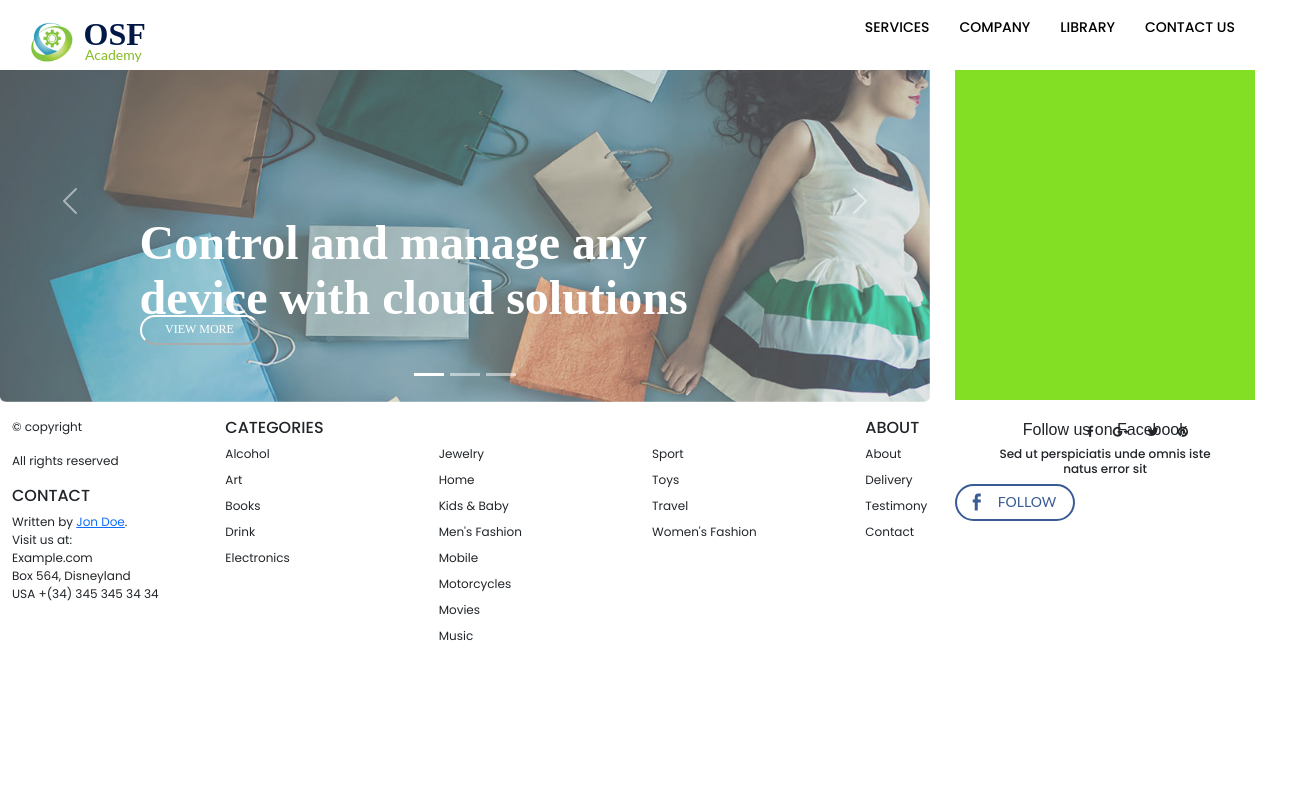
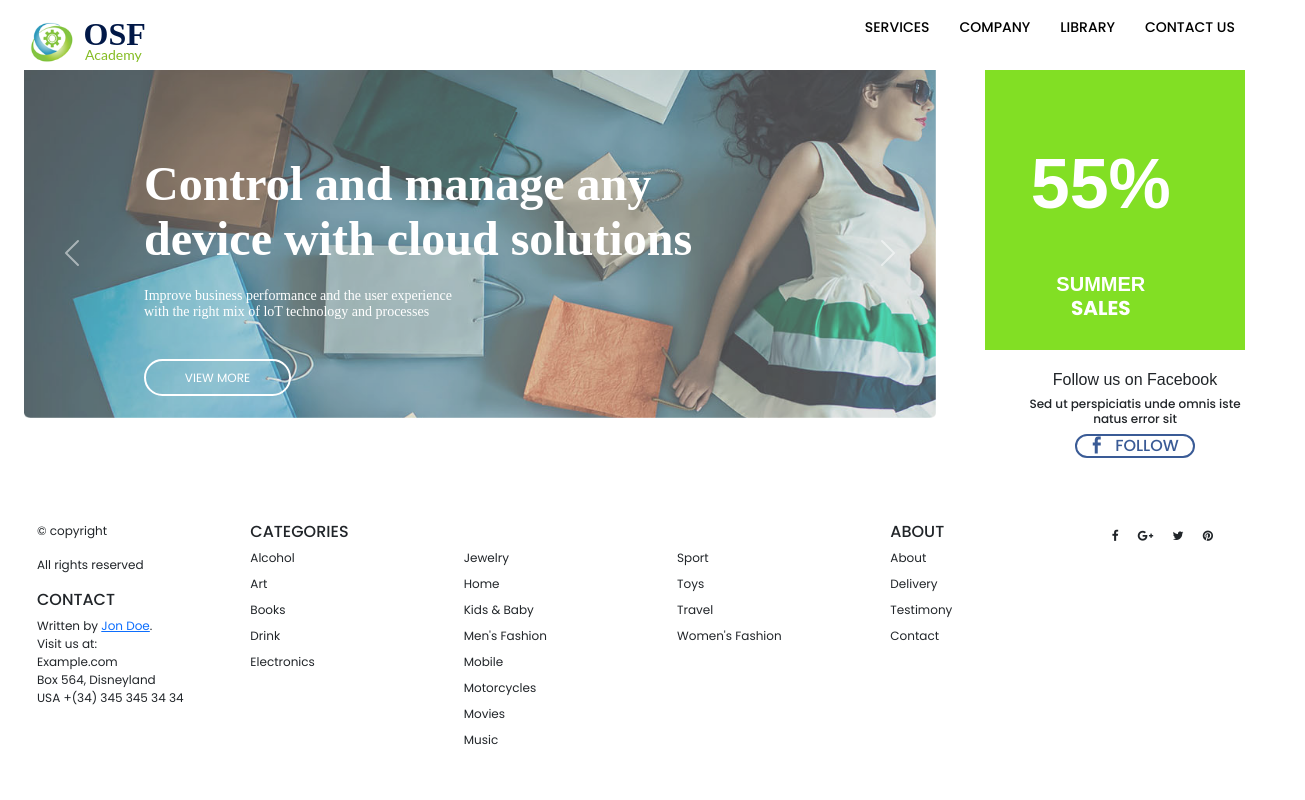
Before and after one commit to mchunguzii/OSF-ACADEMY, a plain HTML site: page index.html in a window 1280 px wide. Shown: the whole page, 1305 px wide, since content can reach past the window. Drawn offline with nearby package versions, Linux system fonts and the light colour scheme.

Commit message:
carousel and titles added

```diff
--- a/index.html
+++ b/index.html
@@ -6,7 +6,6 @@
     <title>OSF Digital</title>
     <link rel="stylesheet" href="style.css">
     <link rel="stylesheet" href="https://cdnjs.cloudflare.com/ajax/libs/font-awesome/4.7.0/css/font-awesome.min.css">
-    <!-- CSS only -->
 <link href="https://cdn.jsdelivr.net/npm/bootstrap@5.2.0-beta1/dist/css/bootstrap.min.css" rel="stylesheet" integrity="sha384-0evHe/X+R7YkIZDRvuzKMRqM+OrBnVFBL6DOitfPri4tjfHxaWutUpFmBp4vmVor" crossorigin="anonymous">
 </head>
 <body>
@@ -98,24 +97,24 @@
         <div class="carousel-item active">
           <img src="Photos/Layer_3.png" class="d-block w-100" alt="osf digital">
           <div class="carousel-caption d-none d-md-block">
-            <h2 class="position1">Control and manage any device with cloud solutions</h2>
-            <p class="position2"Improve business performance and the user experience with the right mix of loT technology and processes</p>
+            <h2>Control and manage any device with cloud solutions</h2>
+            <p>Improve business performance and the user experience with the right mix of loT technology and processes</p>
             <button type="button" class="view-more">VIEW MORE</button>
           </div>
         </div>
         <div class="carousel-item">
           <img src="Photos/Layer_4.png" class="d-block w-100" alt="osf digital">
           <div class="carousel-caption d-none d-md-block">
-            <h2 class="position3">Control and manage any device with cloud solutions</h2>
-            <p class="position4"Improve business performance and the user experience with the right mix of loT technology and processes</p>
+            <h2>Control and manage any device with cloud solutions</h2>
+            <p>Improve business performance and the user experience with the right mix of loT technology and processes</p>
             <button type="button" class="view-more">VIEW MORE</button>
           </div>
         </div>
         <div class="carousel-item">
           <img src="Photos/Layer_5.png" class="d-block w-100" alt="osf digital">
           <div class="carousel-caption d-none d-md-block">
-            <h2 class="position5">Control and manage any device with cloud solutions</h2>
-            <p class="position6">Improve business performance and the user experience with the right mix of loT technology and processes</p>
+            <h2>Control and manage any device with cloud solutions</h2>
+            <p>Improve business performance and the user experience with the right mix of loT technology and processes</p>
             <button type="button" class="view-more">VIEW MORE</button>
           </div>
         </div>
@@ -130,13 +129,14 @@
       </button>
     </div>
     <div class='sales'>
-      <img src="Photos/lime green.png" alt="sales" class="palm">
-       <div class="palm">
+      <img src="Photos/lime green.png" alt="sales" class="lime">
+      <h1 class="rate">55%</h1>
+      <h6 class="season">SUMMER <span>SALES</span></h6>
+      <div class="palm">
         <h1 class="faceb">Follow us on Facebook</h1>
         <h3 class="faceB"> Sed  ut perspiciatis unde omnis iste <span class="line-2">natus error sit</span></h3>
-        <button type="button" class="back"><img src="photos/f.png" alt="facebook" class="f">FOLLOW</button>
+        <button type="button" class="back"><img src="photos/f.png" alt="facebook" class="f"><h6><a href="https://www.facebook.com/OSFDigital/"></a>FOLLOW</h6></button>
        </div>
-      </div>
     </div>
   </div>
 <div class="footer">
--- a/style.css
+++ b/style.css
@@ -1,5 +1,7 @@
 @import url('https://fonts.googleapis.com/css2?family=Poppins:wght@200;300;400;500;600;700&display=swap');
-
+html{
+  height: 100%;
+}
 *{
   margin: 0;
   padding: 0;
@@ -341,22 +343,28 @@ nav input{
   bottom: 0;
   width: 100%;
   font-size: 12px;
+  min-height: 10vh;
+  margin-left: 25px;
 }
 .slides{
   display: grid;
   grid-template-columns: 3fr 1fr;
+  width: 100vw;
 }
 .sales{
   display: grid;
-  grid-template-rows: 3fr 1fr;
-  padding: 25px;
+  grid-template-rows: 3fr 2fr;
   padding-top: 0px;
   height: 350px;
   padding: 0 25px;
+  width: 10vw;
+}
+.lime{
+  height: 350px;
+  width: 260px;
 }
 .palm{
-  height: 400px;
-  width: 300px;
+  align-content: center;
 }
 .faceb{
   font-family: Arial, Helvetica, sans-serif;
@@ -376,7 +384,7 @@ nav input{
 
 .back {
   width: 120px;
-  height: 37px;
+  height: 24px;
   border: 2px solid #3a5b96;
   background-color: #ffffff;
   border-radius: 25px;
@@ -390,21 +398,43 @@ nav input{
   text-align: center;
   text-transform: uppercase;
   padding-left: 15px;
+  margin-left: 90px;
 }
 /* Style for "f" */
-.f {
+.f{
   width: 9px;
   height: 18px;
   background-color: #ffffff;
-  padding: 0px;
   float: left;
+  margin-bottom: 0;
 }
 .follow {
-  font-style: normal;
+  font-style:normal;
   letter-spacing: normal;
-  line-height: normal;
+  text-decoration:none;
+  font-family:Arial, Helvetica, sans-serif;
 }
-.position1 {
+.view-more{
+  border-radius: 25px;
+  background-color: inherit;
+  color: white;
+  font-size: 12px;
+  width: 120px;
+  height: 30px;
+  border-color: #FFFFFF;
+}
+.carousel-caption{
+  height: 350px;
+  width: 700px;
+}
+
+.carousel-item {
+  width: 1171px;
+  height: 506px;
+  padding: 24px;
+}
+/*first slider*/
+.carousel-caption h2{
   width: 559px;
   height: 92px;
   color: #ffffff;
@@ -415,14 +445,15 @@ nav input{
   letter-spacing: normal;
   line-height: normal;
   text-align: left;
+  margin-bottom: 40px;
 }
-.position1 {
+.carousel-caption h2 {
   font-style: normal;
   letter-spacing: normal;
   line-height: normal;
 }
 
-.position2 {
+.carousel-caption p {
   width: 336px;
   height: 31px;
   color: #ffffff;
@@ -433,9 +464,10 @@ nav input{
   letter-spacing: normal;
   line-height: normal;
   text-align: left;
+  margin-bottom: 40px;
 }
 
-.position2 {
+.carousel-caption p {
   font-family: Lato;
   font-weight: 400;
   font-style: normal;
@@ -443,19 +475,163 @@ nav input{
   line-height: normal;
 }
 
-.position2 {
+.carousel-caption p {
   font-family: "Myriad Pro - Regular";
   font-weight: 400;
   font-style: normal;
   letter-spacing: normal;
   line-height: normal;
 }
-.view-more{
-  border-radius: 25px;
+
+.carousel-caption button {
+  width: 147px;
+  height: 37px;
+  border: 2px solid #ffffff;
   background-color: inherit;
   color: white;
-  font-size: 12px;
-  width: 120px;
-  height: 30px;
-  border-color: #FFFFFF;
+  display: block;
 }
+
+/*second slider*/
+
+.carousel-capt h2{
+  width: 559px;
+  height: 92px;
+  color: #ffffff;
+  font-family: "Myriad Pro";
+  font-size: 48px;
+  font-weight: 700;
+  font-style: normal;
+  letter-spacing: normal;
+  line-height: normal;
+  text-align: center;
+  margin-bottom: 40px;
+}
+.carousel-capt h2 {
+  font-style: normal;
+  letter-spacing: normal;
+  line-height: normal;
+}
+
+.carousel-capt p {
+  width: 336px;
+  height: 31px;
+  color: #ffffff;
+  font-family: "Myriad Pro";
+  font-size: 14px;
+  font-weight: 400;
+  font-style: normal;
+  letter-spacing: normal;
+  line-height: normal;
+  text-align: center;
+  margin-bottom: 40px;
+}
+
+.carousel-capt p {
+  font-family: Lato;
+  font-weight: 400;
+  font-style: normal;
+  letter-spacing: normal;
+  line-height: normal;
+}
+
+.carousel-capt p {
+  font-family: "Myriad Pro - Regular";
+  font-weight: 400;
+  font-style: normal;
+  letter-spacing: normal;
+  line-height: normal;
+}
+
+.carousel-capt button {
+  width: 147px;
+  height: 37px;
+  border: 2px solid #ffffff;
+  background-color: inherit;
+  color: white;
+  display: block;
+}
+/*third slider*/
+
+.carousel-caption h2{
+  width: 559px;
+  height: 92px;
+  color: #ffffff;
+  font-family: "Myriad Pro";
+  font-size: 48px;
+  font-weight: 700;
+  font-style: normal;
+  letter-spacing: normal;
+  line-height: normal;
+  text-align: left;
+  margin-bottom: 40px;
+}
+.carousel-caption h2 {
+  font-style: normal;
+  letter-spacing: normal;
+  line-height: normal;
+}
+
+.carousel-caption p {
+  width: 336px;
+  height: 31px;
+  color: #ffffff;
+  font-family: "Myriad Pro";
+  font-size: 14px;
+  font-weight: 400;
+  font-style: normal;
+  letter-spacing: normal;
+  line-height: normal;
+  text-align: left;
+  margin-bottom: 40px;
+}
+
+.carousel-caption p {
+  font-family: Lato;
+  font-weight: 400;
+  font-style: normal;
+  letter-spacing: normal;
+  line-height: normal;
+}
+
+.carousel-caption p {
+  font-family: "Myriad Pro - Regular";
+  font-weight: 400;
+  font-style: normal;
+  letter-spacing: normal;
+  line-height: normal;
+}
+
+.carousel-caption button {
+  width: 147px;
+  height: 37px;
+  border: 2px solid #ffffff;
+  background-color: inherit;
+  color: white;
+  display: block;
+}
+.rate {
+  position: absolute;
+  top: 23%;
+  left: 86%;
+  transform: translate(-50%, -50%);
+  font-size: 70px;
+  text-align: center;
+  font-weight:bold;
+  color: white;
+  font-family: Arial, Helvetica, sans-serif;
+}
+.season {
+  position: absolute;
+  top: 37%;
+  left: 86%;
+  transform: translate(-50%, -50%);
+  font-size: 20px;
+  text-align: center;
+  font-weight:bold;
+  color: white;
+  font-family: Arial, Helvetica, sans-serif;
+}
+.season span{
+  display: block;
+}
```
